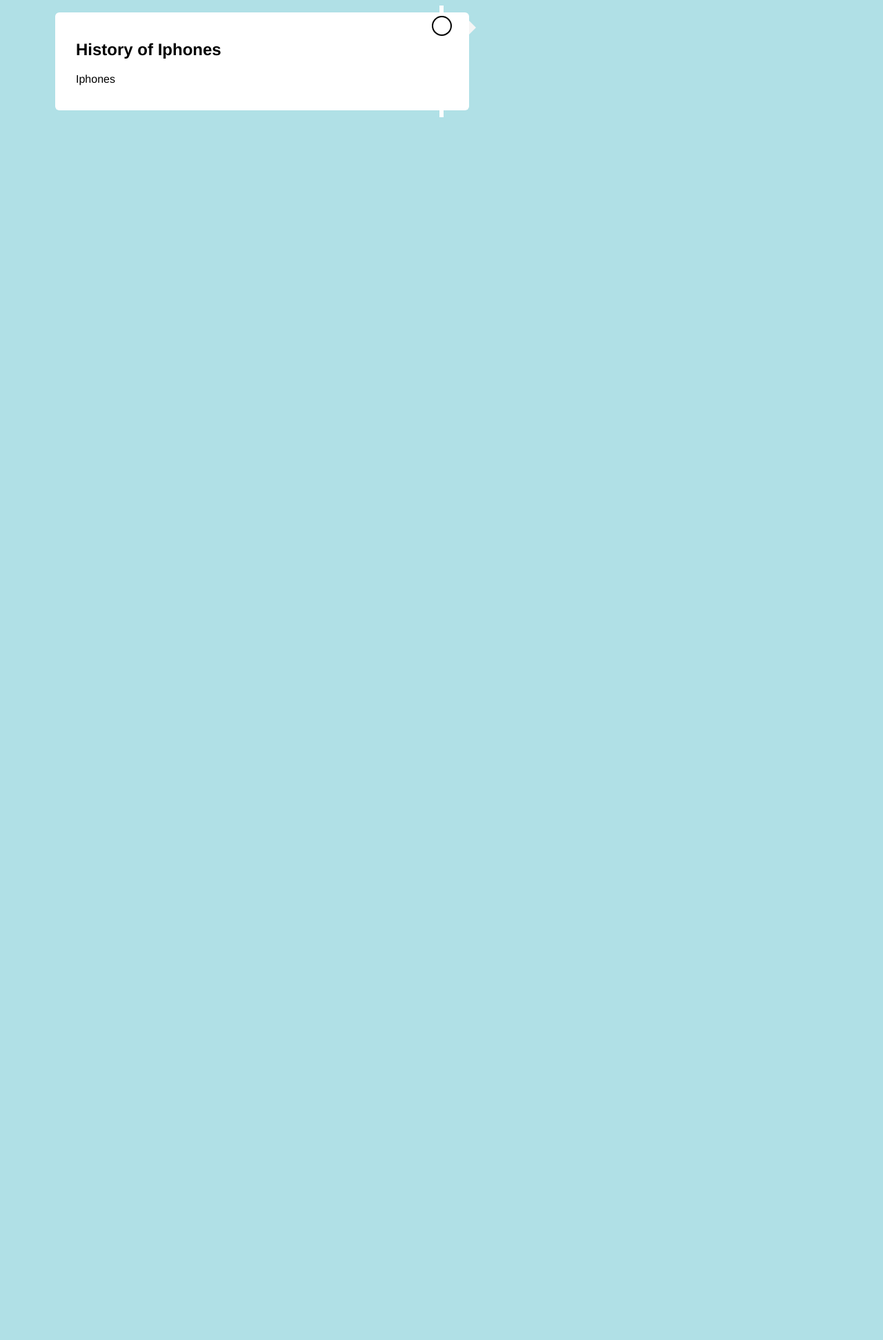
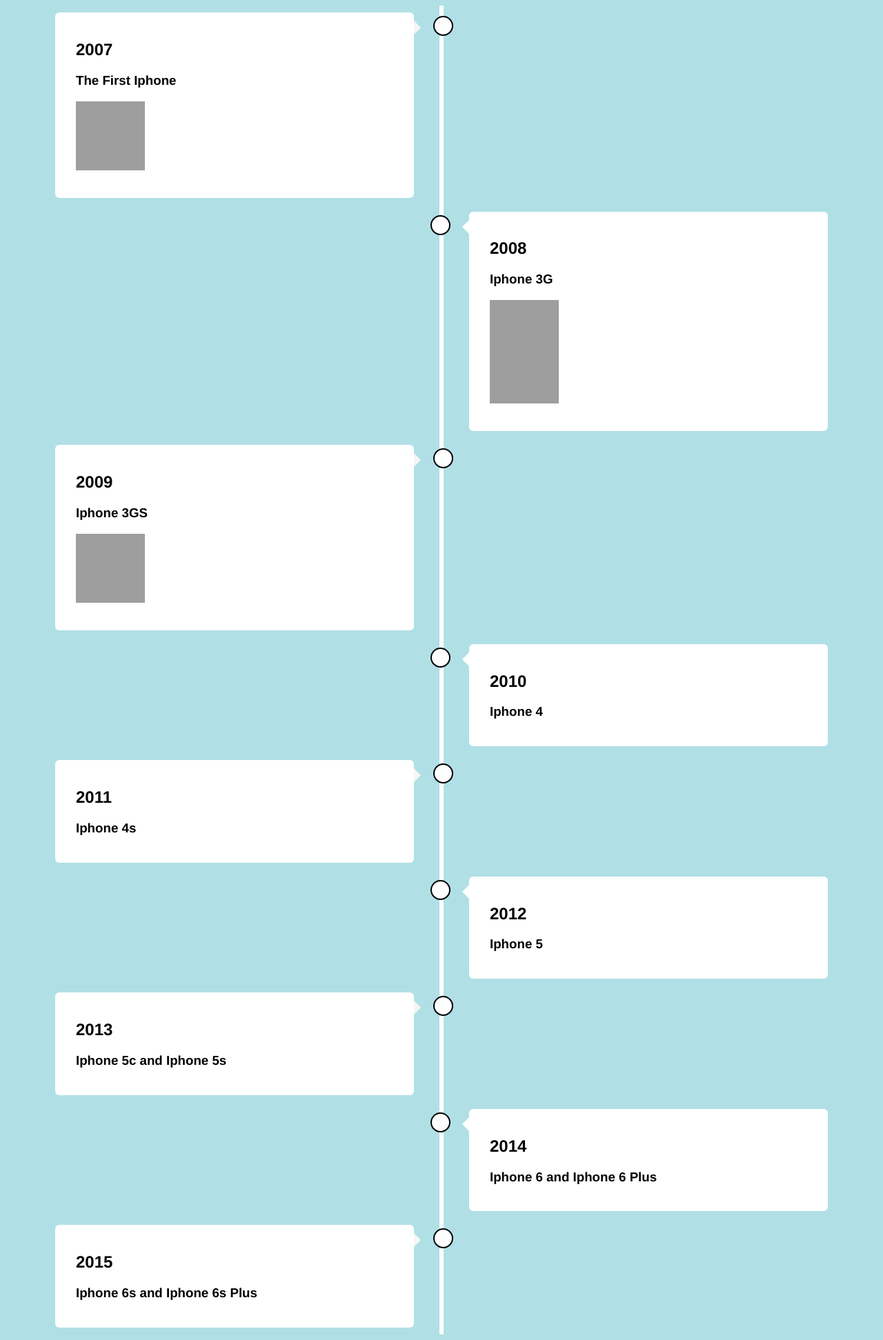
Before and after one commit to DerekNorman4/TimelineProjectASC, a plain HTML site: page index.html in a window 1280 px wide. Shown: the whole page at 69% size. Before the commit the page ends 800 px from the top, so only its background shows below. Drawn offline with Linux system fonts and the light colour scheme; grey boxes are pictures that could not be loaded.

Commit message:
Timeline changes

```diff
--- a/index.html
+++ b/index.html
@@ -4,19 +4,75 @@
     <meta charset="UTF-8">
     <meta name="viewport" content="width=device-width, initial-scale=1.0">
     <meta http-equiv="X-UA-Compatible" content="ie=edge">
-    <title>Celebrity Timeline</title>
+    <title>Iphone Timeline</title>
     <link rel = "stylesheet" type = "text/css" href = "style.css"/>
 </head>
 <body>
-    <div class = "timeline">
+<div class="timeline">
+        <div class="container left">
+          <div class="content">
+                <h2>2007</h2>
+                <h3>The First Iphone</h3>
+                <p>
+                    <img src="https://cdn.macrumors.com/article-new/2017/01/original-iphone.jpg" alt="original iphone" style="width:100px;height:100px;"/>
+                </p>
+          </div>
+        </div>
+        <div class="container right">
+          <div class="content">
+                <h2>2008</h2>
+                <h3>Iphone 3G</h3>
+                <p>
+                        <img src="https://images-na.ssl-images-amazon.com/images/I/41UywapRmbL.jpg" alt="Iphone 3G" style="width:100px;height:150px;"/>
+                </p>
+          </div>
+        </div>
         <div class = "container left">
             <div class="content">
-                <h2>History of Iphones</h2>
+                <h2>2009</h2>
+                <h3>Iphone 3GS</h3>
+                <p>
+                    <img src="https://images-na.ssl-images-amazon.com/images/I/61eeRrs5bmL._SX569_.jpg" alt="Iphone 3GS" style="width:100px;height:100px;"/>
+                </p>
 
-                <p>Iphones</p>
             </div>
         </div>
-    </div>
-
+        <div class="container right">
+            <div class="content">
+                <h2>2010</h2>
+                <h3>Iphone 4</h3>
+            </div>
+        </div>
+        <div class="container left">
+            <div class="content">
+                <h2>2011</h2>
+                <h3>Iphone 4s</h3>
+            </div>
+        </div>
+        <div class="container right">
+            <div class="content">
+                <h2>2012</h2>
+                <h3>Iphone 5</h3>
+            </div>
+        </div>
+        <div class="container left">
+            <div class="content">
+                <h2>2013</h2>
+                <h3>Iphone 5c and Iphone 5s</h3>
+            </div>
+        </div>
+        <div class="container right">
+            <div class="content">
+                <h2>2014</h2>
+                <h3>Iphone 6 and Iphone 6 Plus</h3>
+            </div>
+        </div>
+        <div class="container left">
+            <div class="content">
+                <h2>2015</h2>
+                <h3>Iphone 6s and Iphone 6s Plus</h3>
+            </div>
+        </div>
+      </div>
 </body>
 </html>
--- a/style.css
+++ b/style.css
@@ -1,3 +1,6 @@
+* {
+    box-sizing: border-box;
+}
 body {
     background-color: powderblue;
     font-family: Helvetica, sans-serif;
@@ -33,7 +36,7 @@ body {
       position: absolute;
       width: 25px;
       height: 25px;
-      right: 65px;
+      right: -17px;
       background-color: white;
       border: 2px solid black;
       top: 15px;
@@ -89,3 +92,33 @@ body {
       border-radius: 6px;
 
   }
+
+  @media screen and (max-width: 500px) {
+      .timeline::after {
+          left: 31px;
+
+      }
+      .container {
+          width: 100%;
+          padding-left: 70px;
+          padding-right: 25px;
+
+      }
+      .container::before {
+          left: 60px;
+          border: medium solid white;
+          border-width: 10px 10px 10px 0;
+          border-color: transparent white transparent transparent;
+
+      }
+
+      .left::after, .right::after {
+          left: 15px;
+
+      }
+
+      .right {
+          left: 0%;
+
+      }
+  }
```
